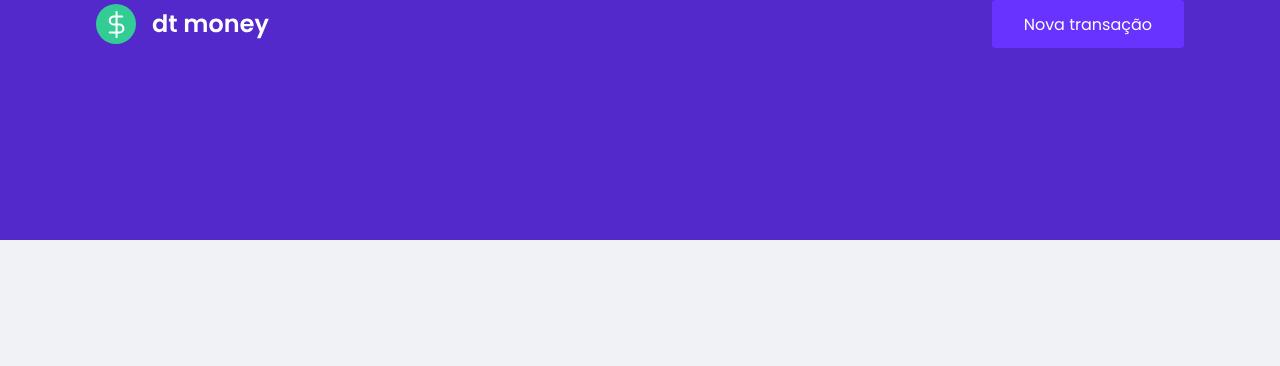
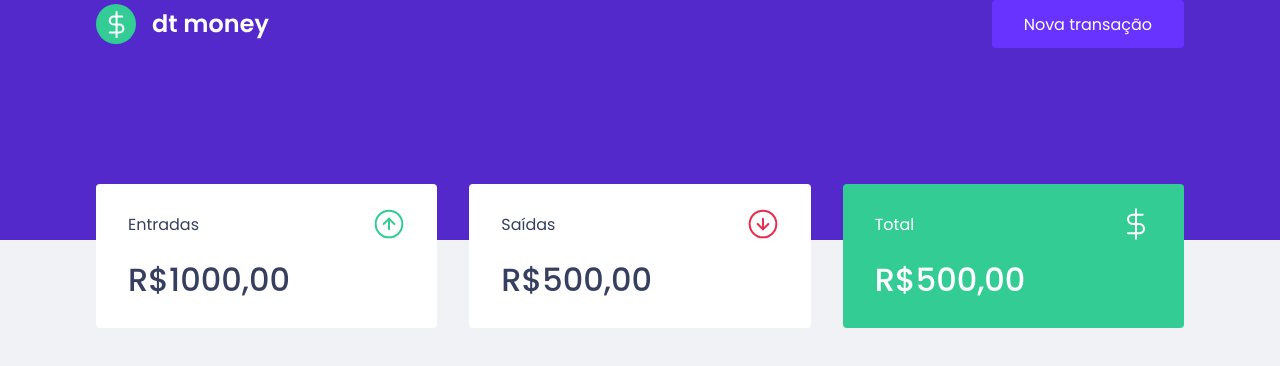
Before and after one commit to ronald-assis/dtmoney-ignite, a React (Create React App) app: page / in a window 1280 px wide. Shown: the top 366 px of the page. Built offline with nearby package versions, Linux system fonts and the light colour scheme.

Commit message:
feat: created dashboard and summary components

```diff
--- a/public/index.html
+++ b/public/index.html
@@ -7,7 +7,7 @@
     <meta name="viewport" content="width=device-width, initial-scale=1" />
     <link rel="shortcut icon" href="favicon.png" type="image/png">
     <link rel="preconnect" href="https://fonts.googleapis.com">
-    <link href="https://fonts.googleapis.com/css2?family=Poppins:wght@400;600&display=swap" rel="stylesheet">
+    <link href="https://fonts.googleapis.com/css2?family=Poppins:wght@400;500;600&display=swap" rel="stylesheet">
     <title>dtmoney</title>
   </head>
   <body>
--- a/src/App.tsx
+++ b/src/App.tsx
@@ -1,3 +1,4 @@
+import { Dashboard } from "./components/Dashboard";
 import { Header } from "./components/Header";
 import { GlobalStyle } from "./global";
 
@@ -5,6 +6,7 @@
   return (
     <>
       <Header />
+      <Dashboard />
       <GlobalStyle />
     </>
   );
--- /dev/null
+++ b/src/components/Dashboard/index.tsx
@@ -0,0 +1,10 @@
+import { Summary } from "../Summary";
+import { Container } from "./style";
+
+export function Dashboard()  {
+  return (
+    <Container>
+      <Summary />
+    </Container>
+  )
+}
--- /dev/null
+++ b/src/components/Dashboard/style.ts
@@ -0,0 +1,7 @@
+import styled from "styled-components";
+
+export const Container = styled.main`
+  max-width: 1120px;
+  margin: 0 auto;
+  padding: 2.5rem 1rem;
+`;
--- /dev/null
+++ b/src/components/Summary/index.tsx
@@ -0,0 +1,33 @@
+import incomeImg from '../../assets/income.svg';
+import outcomeImg from '../../assets/outcome.svg';
+import totalImg from '../../assets/total.svg';
+
+import { Container } from "./style";
+
+export function Summary() {
+  return (
+    <Container>
+      <div>
+        <header>
+          <p>Entradas</p>
+          <img src={ incomeImg } alt="Entradas" />
+        </header>
+        <strong>R$1000,00</strong>
+      </div>
+      <div>
+        <header>
+          <p>Saídas</p>
+          <img src={ outcomeImg } alt="Saídas" />
+        </header>
+        <strong>R$500,00</strong>
+      </div>
+      <div className='highlight-background'>
+        <header>
+          <p>Total</p>
+          <img src={ totalImg } alt="TotalTotalTotalTotal" />
+        </header>
+        <strong>R$500,00</strong>
+      </div>
+    </Container>
+  )
+}
--- /dev/null
+++ b/src/components/Summary/style.ts
@@ -0,0 +1,34 @@
+import styled from "styled-components";
+
+export const Container = styled.div`
+  display: grid;
+  grid-template-columns: repeat(3, 1fr);
+  gap: 2rem;
+  margin-top: -6rem;
+
+  div {
+    background: var(--shape);
+    padding: 1.5rem 2rem;
+    border-radius: 0.25rem;
+    color: var(--text-title);
+
+    header {
+      display: flex;
+      align-items: center;
+      justify-content: space-between;
+    }
+
+    strong {
+      display: block;
+      margin-top: 1rem;
+      font-size: 2rem;
+      font-weight: 500;
+      line-height: 3rem;
+    }
+
+    &.highlight-background {
+      background: var(--green);
+      color: #fff;
+    }
+  }
+`;
--- a/src/global.ts
+++ b/src/global.ts
@@ -7,6 +7,7 @@
 
     --red: #e52e4d;
     --blue: #5429cc;
+    --green: #33cc95;
 
     --blue-light: #6933ff;
 
```
